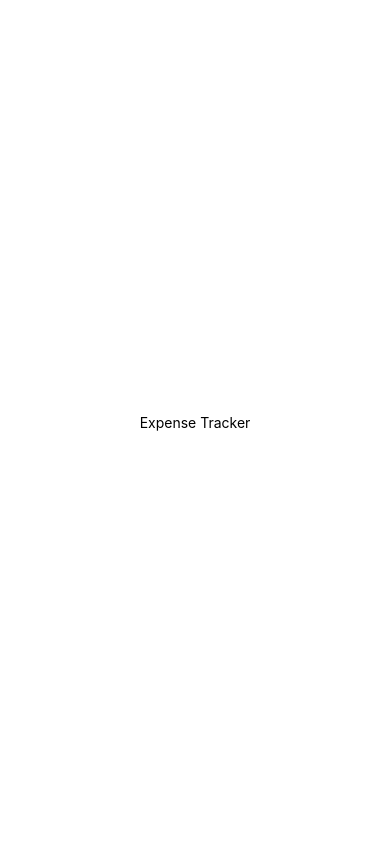
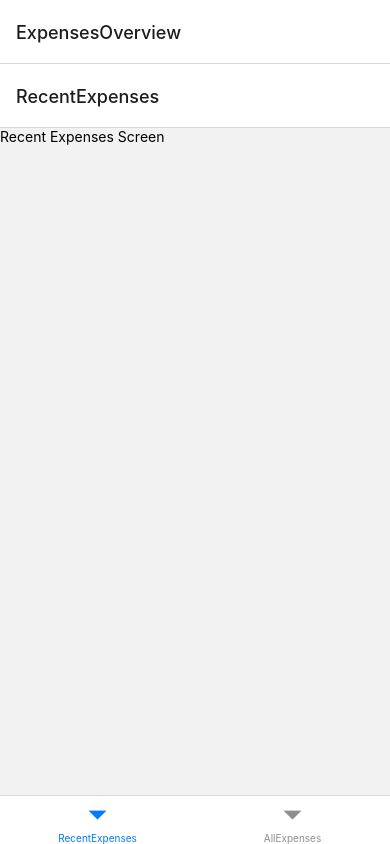
Before and after one commit to KarlStevenRequinto/Expense-Tracker, a React Native app: screen / in a window 390 px wide. Built offline with nearby package versions, Linux system fonts and the light colour scheme.

Commit message:
adding bottom tabs, configuring screen structure

```diff
--- a/App.js
+++ b/App.js
@@ -1,20 +1,34 @@
 import { StatusBar } from "expo-status-bar";
-import { StyleSheet, Text, View } from "react-native";
+import { NavigationContainer } from "@react-navigation/native";
+import { createNativeStackNavigator } from "@react-navigation/native-stack";
+import { createBottomTabNavigator } from "@react-navigation/bottom-tabs";
+
+import ManageExpense from "./screens/ManageExpense";
+import RecentExpenses from "./screens/RecentExpenses";
+import AllExpenses from "./screens/AllExpenses";
+
+const Stack = createNativeStackNavigator();
+const BottomTabs = createBottomTabNavigator();
+
+function ExpensesOverview() {
+  return (
+    <BottomTabs.Navigator>
+      <BottomTabs.Screen name="RecentExpenses" component={RecentExpenses} />
+      <BottomTabs.Screen name="AllExpenses" component={AllExpenses} />
+    </BottomTabs.Navigator>
+  );
+}
 
 export default function App() {
   return (
-    <View style={styles.container}>
-      <Text>Expense Tracker</Text>
+    <>
       <StatusBar style="auto" />
-    </View>
+      <NavigationContainer>
+        <Stack.Navigator>
+          <Stack.Screen name="ExpensesOverview" component={ExpensesOverview} />
+          <Stack.Screen name="ManageExpense" component={ManageExpense} />
+        </Stack.Navigator>
+      </NavigationContainer>
+    </>
   );
 }
-
-const styles = StyleSheet.create({
-  container: {
-    flex: 1,
-    backgroundColor: "#fff",
-    alignItems: "center",
-    justifyContent: "center",
-  },
-});
--- a/package.json
+++ b/package.json
@@ -11,6 +11,7 @@
   "dependencies": {
     "@react-navigation/bottom-tabs": "^6.4.0",
     "@react-navigation/native": "^6.0.13",
+    "@react-navigation/native-stack": "^6.9.1",
     "@react-navigation/stack": "^6.3.2",
     "expo": "~46.0.16",
     "expo-status-bar": "~1.4.0",
```
Also changed, not shown: 1 other file (tests, documents, lock files or other folders).
